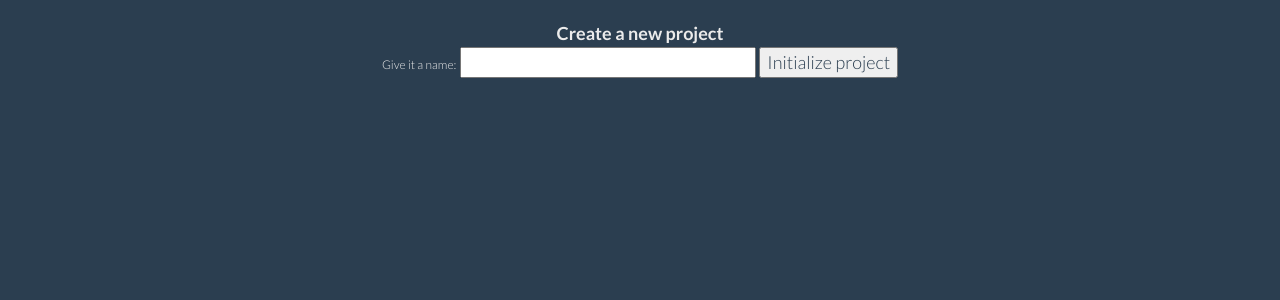
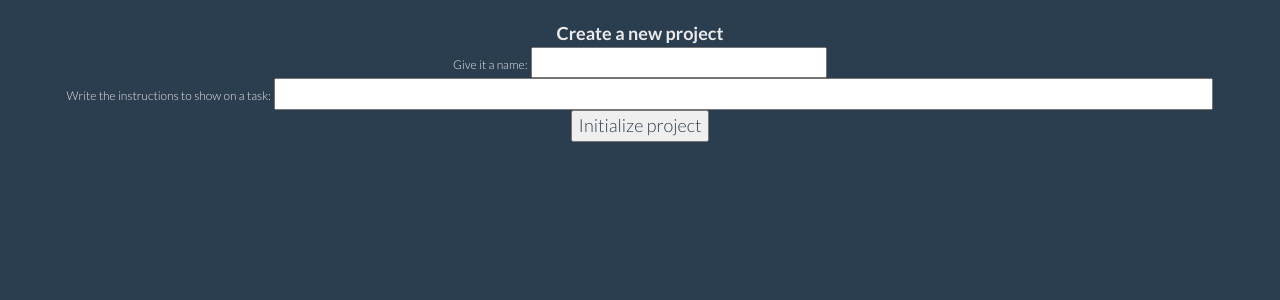
Before and after one commit to ethan-nelson/bartiromo, a Flask app: template templates/create.html in a window 1280 px wide. Shown: the part 40-340 px from the top of the page. Run offline with Flask 2, Linux system fonts and the light colour scheme; the template is opened without the code that fills it: values that come from a table or form of the project are taken from there, others are empty; some libraries are stand-ins or nearby versions.

Commit message:
Fix instruction typos

```diff
--- a/site.py
+++ b/site.py
@@ -245,7 +245,7 @@ def create():
         return render_template('index.html')
     form = CreateForm()
     if request.method == 'POST':
-        project = Project(name=form.name.data, instructions=form.instructions.data)
+        project = Project(name=form.name.data, instruction=form.instruction.data)
 
         db.session.add(project)
         db.session.commit()
--- a/templates/create.html
+++ b/templates/create.html
@@ -4,7 +4,8 @@
 <form method="POST" action="/admin/create/">
     <center>
     <b>Create a new project</b><br />
-    {{ form.name.label }} {{ form.name(size=30) }}
+    {{ form.name.label }} {{ form.name(size=30) }}<br />
+    {{ form.instruction.label }} {{ form.instruction(size=100) }}<br />
     <input type="submit" value="Initialize project">
     </center>
 </form>
```
